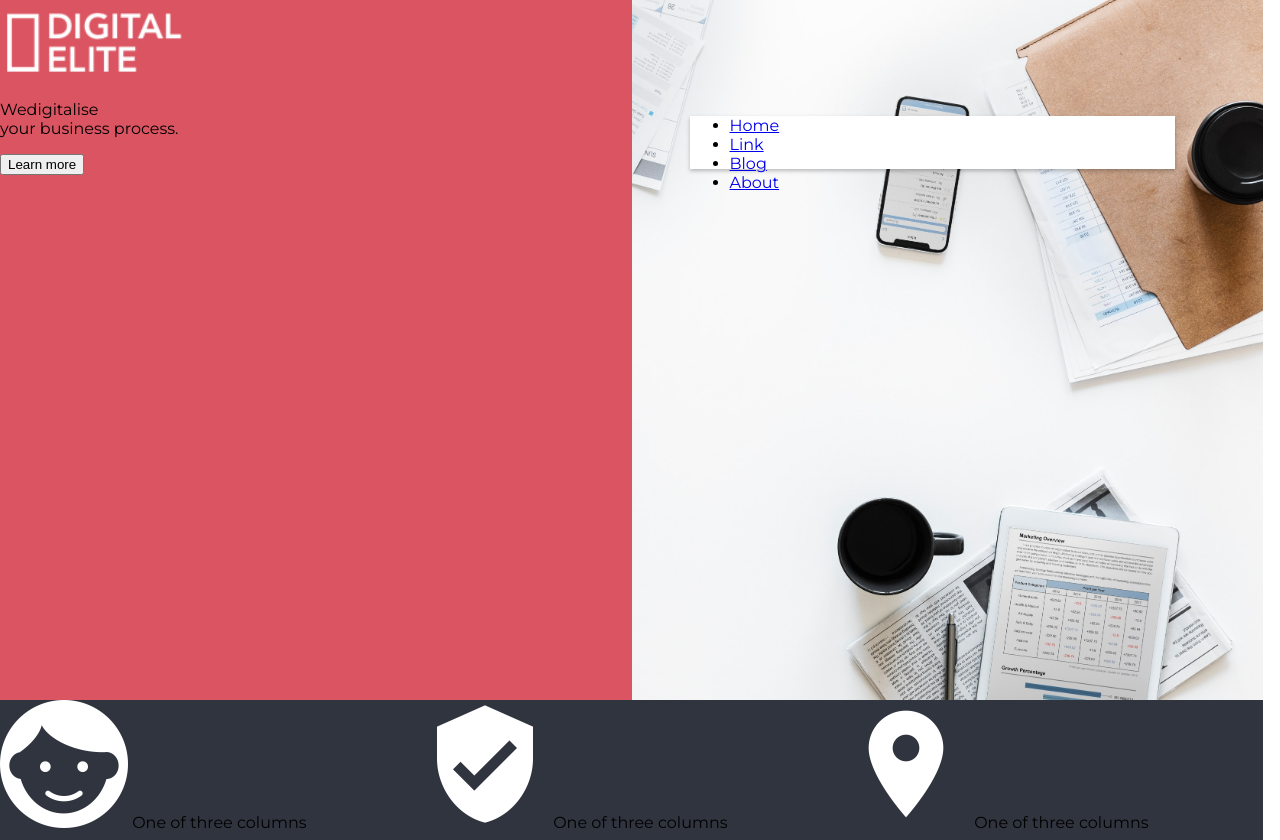
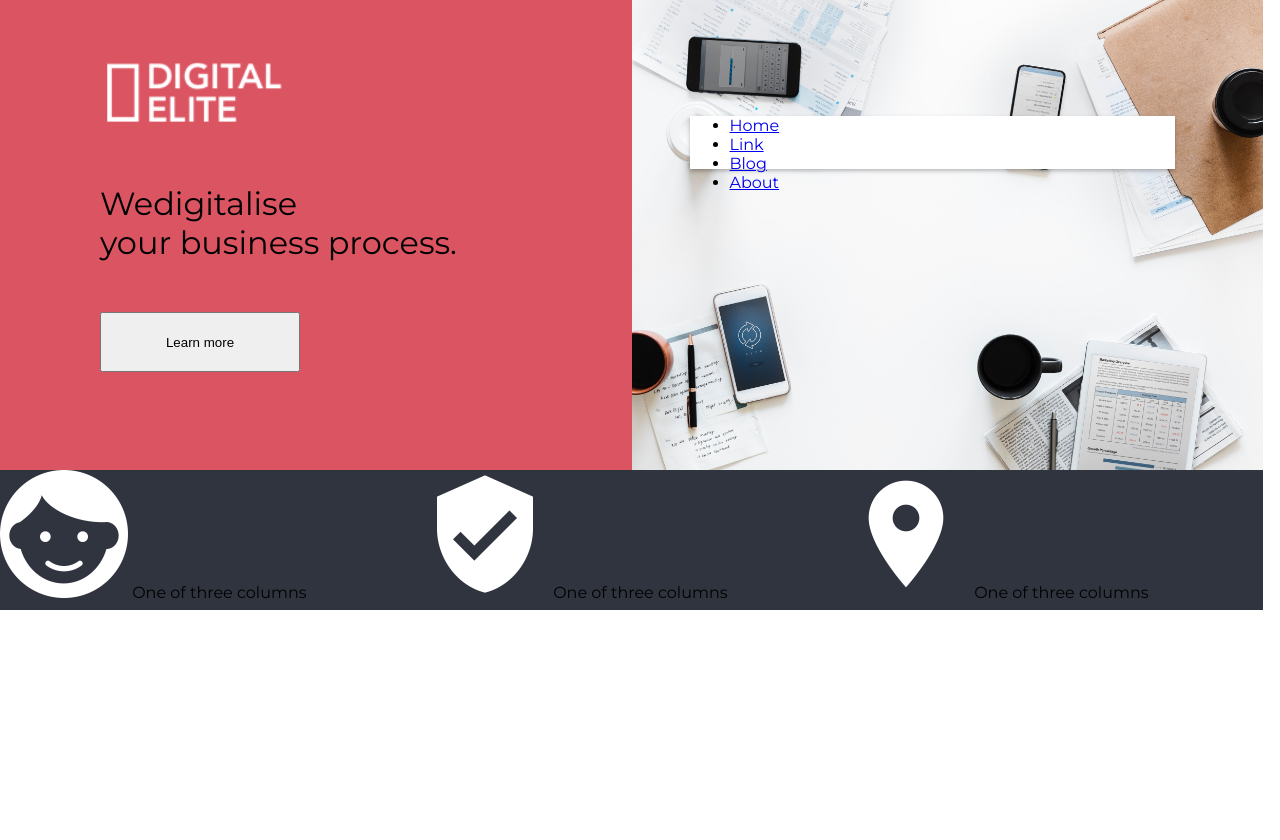
Before and after one commit to DanaCyb/jumbo, a plain HTML site: page index.html in a window 1280 px wide. After the commit the page ends 800 px from the top, so only its background shows below. Drawn offline with Linux system fonts and the light colour scheme.

Commit message:
size and margin

```diff
--- a/jumbo.css
+++ b/jumbo.css
@@ -43,21 +43,23 @@ footer {
 /*treść*/
 
 .content {
-    width: 700px;
-    height: 700px;
+    width: 670px;
+    height: 470px;
     background-color: #db5461;
 }
-.content a {
-
+.content a img{
+    margin: 50px 0 0 100px;
 }
 
-
 #cont p {
-
+    margin: 50px 0 0 100px;
+    font-size: 32px;
 }
 
 #cont button {
-
+    margin: 50px 0 0 100px;
+    width: 200px;
+    height: 60px;
 }
 /*obraz*/
 
@@ -66,8 +68,8 @@ footer {
     background-repeat: no-repeat;
     background-size: cover;
     background-position: right center;
-    width: 700px;
-    height: 700px;
+    width: 670px;
+    height: 470px;
     position: relative;
 }
 
```
